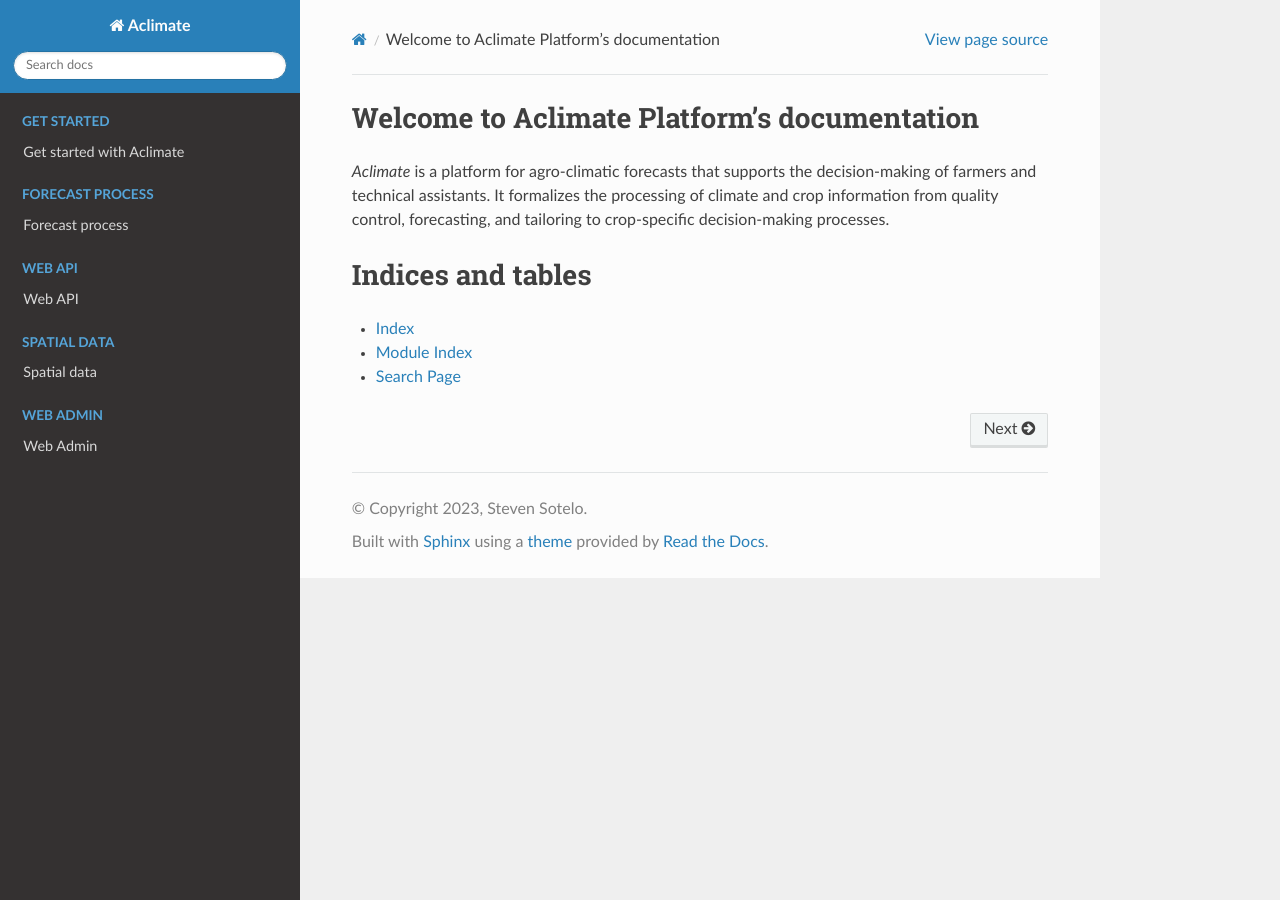
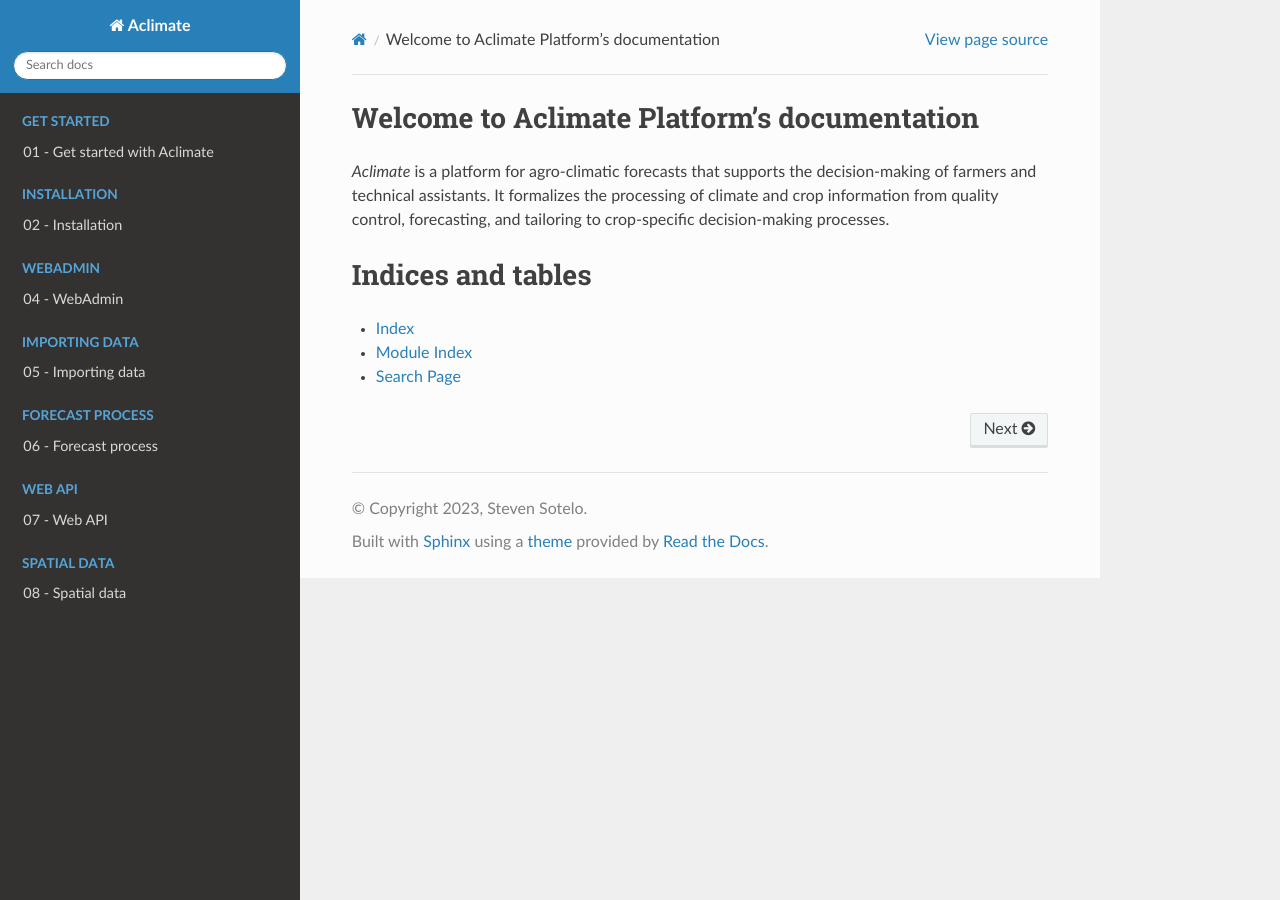
Before and after one commit to stevensotelo/aclimate_docs, a Sphinx documentation site: the page built from docs/source/index.rst, in a window 1280 px wide. Built offline with Sphinx 7.4.7 and the Read the Docs theme 2.0.0, drawn with Linux system fonts in a browser that asks for light colours; pages that are not in the unit, such as notebooks, are missing from menus.

Commit message:
update the navigation

```diff
--- a/docs/source/01-get-started.rst
+++ b/docs/source/01-get-started.rst
@@ -1,5 +1,5 @@
-Get started with Aclimate
-=========================
+01 - Get started with Aclimate
+==============================
 
 How does it work?
 -----------------
--- a/docs/source/03-forecast-process.rst
+++ /dev/null
@@ -1,2 +0,0 @@
-Forecast process
-================
--- /dev/null
+++ b/docs/source/03-installation.rst
@@ -0,0 +1,2 @@
+02 - Installation
+=================
--- a/docs/source/04-web-api.rst
+++ /dev/null
@@ -1,2 +0,0 @@
-Web API
-=======
--- /dev/null
+++ b/docs/source/04-webadmin-users.rst
@@ -0,0 +1,2 @@
+04 - WebAdmin users
+===================
--- /dev/null
+++ b/docs/source/05-importing.rst
@@ -0,0 +1,2 @@
+05 - Importing data
+===================
--- a/docs/source/05-spatial-data.rst
+++ /dev/null
@@ -1,2 +0,0 @@
-Spatial data
-============
--- /dev/null
+++ b/docs/source/06-forecast.rst
@@ -0,0 +1,2 @@
+06 - Forecast process
+=====================
--- a/docs/source/06-web-admin.rst
+++ /dev/null
@@ -1,2 +0,0 @@
-Web Admin
-=========
--- /dev/null
+++ b/docs/source/07-webapi.rst
@@ -0,0 +1,2 @@
+07 - Web API
+============
--- /dev/null
+++ b/docs/source/08-spatial.rst
@@ -0,0 +1,2 @@
+08 - Spatial data
+=================
--- a/docs/source/index.rst
+++ b/docs/source/index.rst
@@ -27,30 +27,46 @@ and tailoring to crop-specific decision-making processes.
 .. toctree::
   :hidden:
   :maxdepth: 3
+  :caption: Installation
+
+  03-installation
+
+.. toctree::
+  :hidden:
+  :maxdepth: 3
+  :caption: WebAdmin
+
+  04-webadmin
+
+.. toctree::
+  :hidden:
+  :maxdepth: 3
+  :caption: Importing data
+
+  05-importing
+
+.. toctree::
+  :hidden:
+  :maxdepth: 2
   :caption: Forecast process
 
-  03-forecast-process
+  06-forecast
 
 .. toctree::
   :hidden:
   :maxdepth: 2
   :caption: Web API
 
-  04-web-api
+  07-webapi
 
 .. toctree::
   :hidden:
   :maxdepth: 2
   :caption: Spatial data
 
-  05-spatial-data
+  08-spatial
 
-.. toctree::
-  :hidden:
-  :maxdepth: 3
-  :caption: Web Admin
 
-  06-web-admin
 
 .. toctree::
    :maxdepth: 2
```
Also changed, not shown: docs/source/04-webadmin.rst (added, +10 -0 lines).
